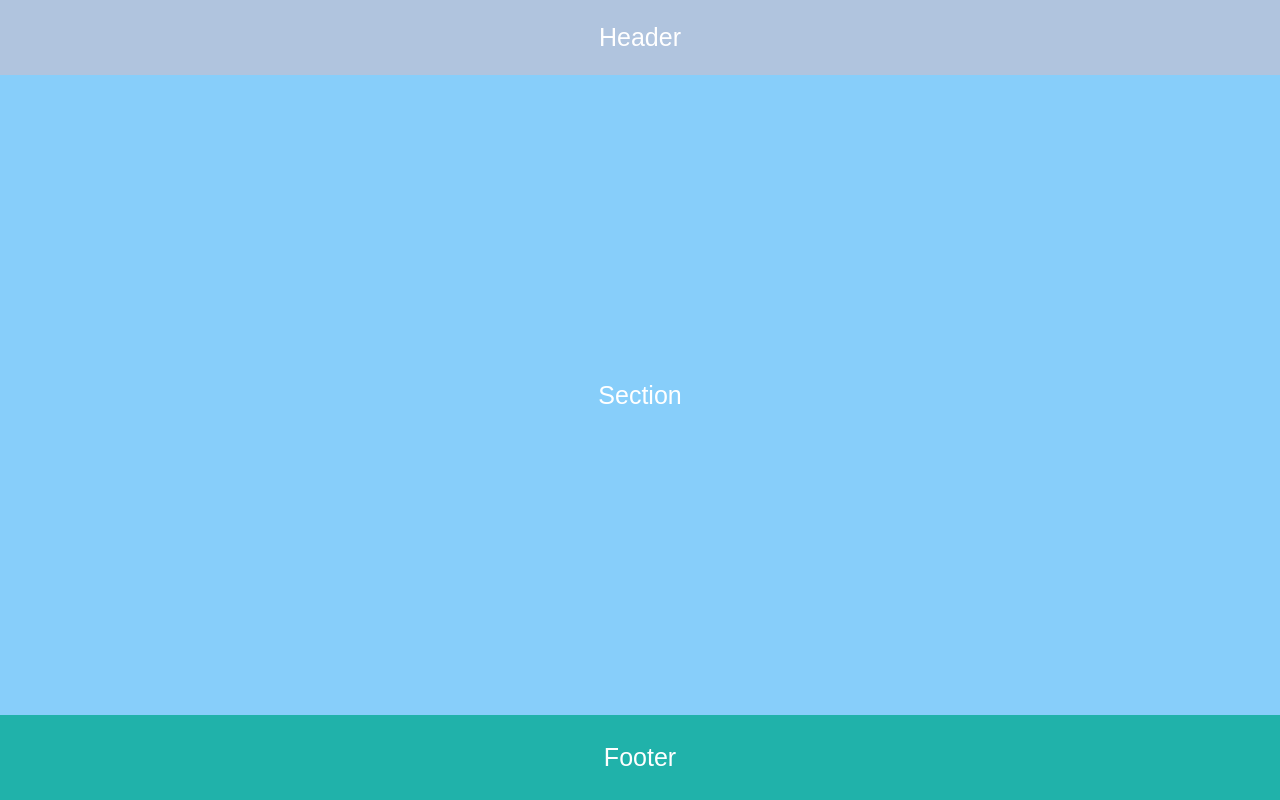
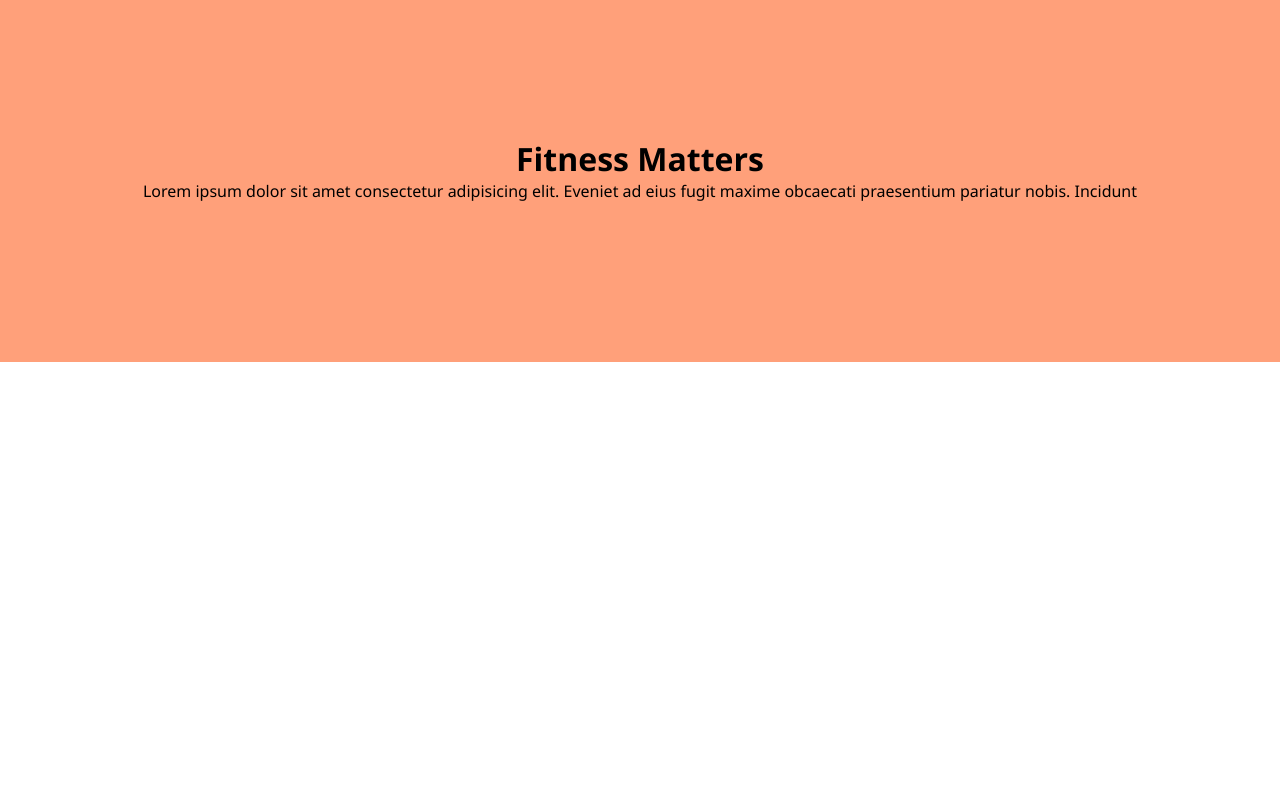
Before and after one commit to joepasss/sass_study, a React (Create React App) app in the folder responsive_design/: page / in a window 1280 px wide. Built offline with nearby package versions, Linux system fonts and the light colour scheme.

Commit message:
Margins & Paddings

```diff
--- a/responsive_design/src/App.js
+++ b/responsive_design/src/App.js
@@ -1,9 +1,11 @@
 function App() {
   return (
-    <div>
-      <header>Header</header>
-      <section>Section</section>
-      <footer>Footer</footer>
+    <div className='app'>
+      <h1>Fitness Matters</h1>
+      <p>
+        Lorem ipsum dolor sit amet consectetur adipisicing elit. Eveniet ad eius
+        fugit maxime obcaecati praesentium pariatur nobis. Incidunt
+      </p>
     </div>
   );
 }
--- a/responsive_design/src/index.scss
+++ b/responsive_design/src/index.scss
@@ -1,56 +1,23 @@
 * {
   padding: 0;
   margin: 0;
+  font-family: 'Segoe UI', Tahoma, Geneva, Verdana, sans-serif;
 }
 
-// Sticky footer
-:root {
-  font-size: 62.5%;
-}
+.app {
+  height: 40vh;
+  background-color: lightsalmon;
 
-header {
-  background-color: lightsteelblue;
-  height: 7.5rem;
-}
-
-section {
-  background-color: lightskyblue;
-  height: 30rem;
-}
-
-footer {
-  background-color: lightseagreen;
-  height: 8.5rem;
-}
-
-header,
-section,
-footer {
   display: flex;
+  flex-direction: column;
   justify-content: center;
   align-items: center;
 
-  font-size: 2.5rem;
-  color: white;
-  font-family: Arial, Helvetica, sans-serif;
+  // padding: 80px;
+  // padding: 10vh 5vw;
+  padding: calc(5px + 2vh) calc(5px + 2vw);
 }
 
-// First Solution
-// section {
-//   height: calc(100vh - 7.5rem - 8.5rem);
-// }
-
-// Second solution => Recommended
-body {
-  div#root {
-    div {
-      min-height: 100vh;
-      display: flex;
-      flex-direction: column;
-
-      section {
-        flex-grow: 1;
-      }
-    }
-  }
+p {
+  margin-bottom: 3vh;
 }
```
